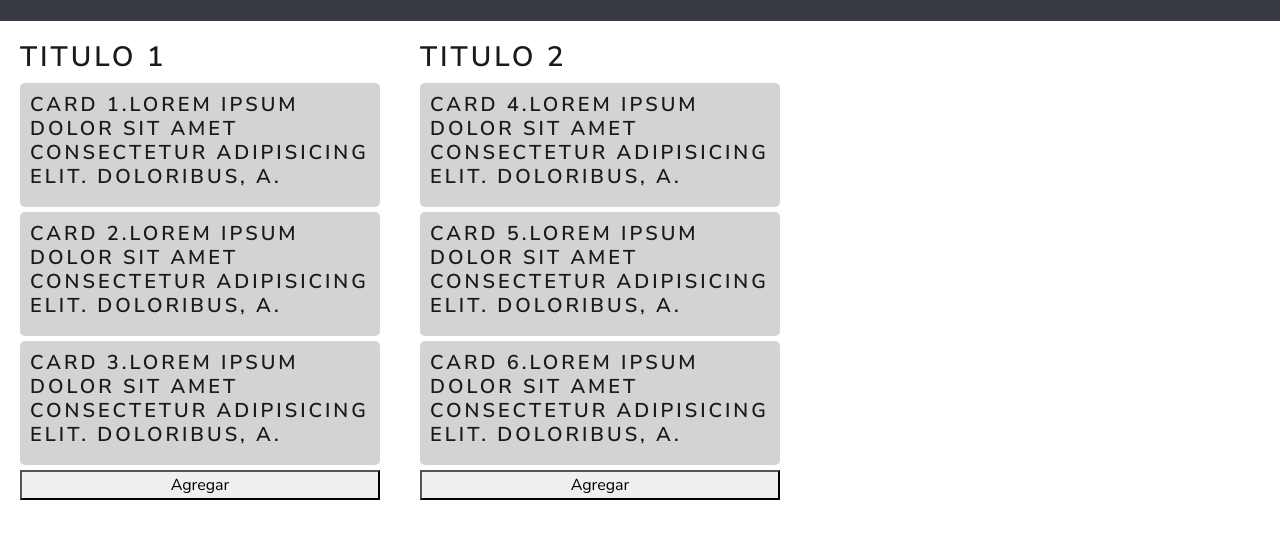
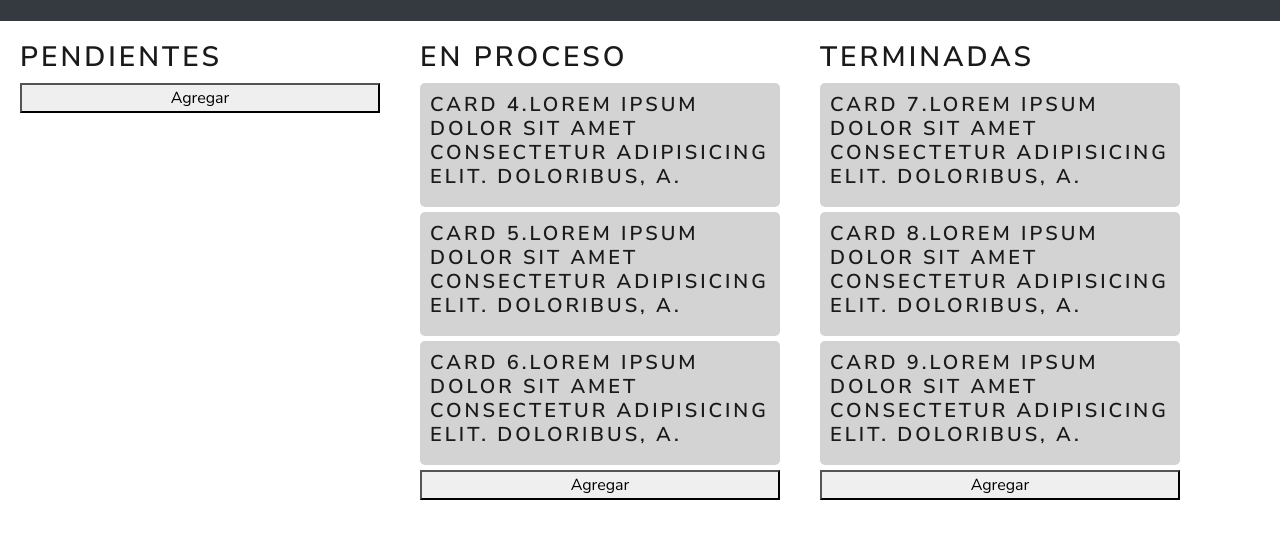
Before and after one commit to exemorelli/proyecto-coder-javascript, a website: page index.html in a window 1280 px wide. Shown: the part 67-606 px from the top of the page. Drawn offline with nearby package versions, Linux system fonts and the light colour scheme; some packages are replaced by stand-ins of ours; a script that the page names is missing.

Commit message:
btn agregar elemento

```diff
--- a/index.html
+++ b/index.html
@@ -28,53 +28,78 @@
         </button> -->
 
         <section class="kanban__lista">
-            <h2>Titulo 1</h2>
+            <h2>Pendientes</h2>
             <div id="lista1" class="kanban__lista__container">
-                <div class="kanban__lista__container__card" data-id="card-1">
+                <!-- <div class="kanban__lista__container__card" data-id="card-1">
                     <h4 class="eventoCard">Card 1.Lorem ipsum dolor sit amet consectetur adipisicing elit. Doloribus, a.
-                        </h3>
+                    </h4>
                     <textarea
                         class="eventoArea oculto">Card 1.Lorem ipsum dolor sit amet consectetur adipisicing elit. Doloribus, a.</textarea>
                 </div>
                 <div class="kanban__lista__container__card" data-id="card-2">
                     <h4 class="eventoCard">Card 2.Lorem ipsum dolor sit amet consectetur adipisicing elit. Doloribus, a.
-                        </h3>
+                    </h4>
                     <textarea
                         class="eventoArea oculto">Card 2.Lorem ipsum dolor sit amet consectetur adipisicing elit. Doloribus, a.</textarea>
                 </div>
                 <div class="kanban__lista__container__card" data-id="card-3">
                     <h4 class="eventoCard">Card 3.Lorem ipsum dolor sit amet consectetur adipisicing elit. Doloribus, a.
-                        </h3>
+                    </h4>
                     <textarea
                         class="eventoArea oculto">Card 3.Lorem ipsum dolor sit amet consectetur adipisicing elit. Doloribus, a.</textarea>
-                </div>
+                </div> -->
             </div>
             <button id="addCard-lista1" class="kanban__lista__btn">Agregar</button>
         </section>
 
         <section class="kanban__lista">
-            <h2>Titulo 2</h2>
+            <h2>En proceso</h2>
             <div id="lista2" class="kanban__lista__container">
                 <div class="kanban__lista__container__card" data-id="card-4">
                     <h4 class="eventoCard">Card 4.Lorem ipsum dolor sit amet consectetur adipisicing elit. Doloribus, a.
-                        </h3>
+                    </h4>
                     <textarea
                         class="eventoArea oculto">Card 4.Lorem ipsum dolor sit amet consectetur adipisicing elit. Doloribus, a.</textarea>
                 </div>
                 <div class="kanban__lista__container__card" data-id="card-5">
                     <h4 class="eventoCard">Card 5.Lorem ipsum dolor sit amet consectetur adipisicing elit. Doloribus, a.
-                        </h3>
+                    </h4>
                     <textarea
                         class="eventoArea oculto">Card 5.Lorem ipsum dolor sit amet consectetur adipisicing elit. Doloribus, a.</textarea>
                 </div>
                 <div class="kanban__lista__container__card" data-id="card-6">
                     <h4 class="eventoCard">Card 6.Lorem ipsum dolor sit amet consectetur adipisicing elit. Doloribus, a.
-                        </h3>
+                    </h4>
                     <textarea
                         class="eventoArea oculto">Card 6.Lorem ipsum dolor sit amet consectetur adipisicing elit. Doloribus, a.</textarea>
                 </div>
             </div>
             <button id="addCard-lista2" class="kanban__lista__btn">Agregar</button>
+        </section>
+
+        <section class="kanban__lista">
+            <h2>Terminadas</h2>
+            <div id="lista3" class="kanban__lista__container">
+                <div class="kanban__lista__container__card" data-id="card-7">
+                    <h4 class="eventoCard">Card 7.Lorem ipsum dolor sit amet consectetur adipisicing elit. Doloribus, a.
+                    </h4>
+                    <textarea
+                        class="eventoArea oculto">Card 7.Lorem ipsum dolor sit amet consectetur adipisicing elit. Doloribus, a.</textarea>
+                </div>
+                <div class="kanban__lista__container__card" data-id="card-8">
+                    <h4 class="eventoCard">Card 8.Lorem ipsum dolor sit amet consectetur adipisicing elit. Doloribus, a.
+                    </h4>
+                    <textarea
+                        class="eventoArea oculto">Card 8.Lorem ipsum dolor sit amet consectetur adipisicing elit. Doloribus, a.</textarea>
+                </div>
+                <div class="kanban__lista__container__card" data-id="card-9">
+                    <h4 class="eventoCard">Card 9.Lorem ipsum dolor sit amet consectetur adipisicing elit. Doloribus, a.
+                    </h4>
+                    <textarea
+                        class="eventoArea oculto">Card 9.Lorem ipsum dolor sit amet consectetur adipisicing elit. Doloribus, a.</textarea>
+                </div>
+            </div>
+            <button id="addCard-lista3" class="kanban__lista__btn">Agregar</button>
         </section>
 
         <!-- Modal -->
--- a/js/main.js
+++ b/js/main.js
@@ -1,6 +1,7 @@
 // IMPLEMENTACIÓN PARA HACER EL DRAG AND DROP CON SORTABLE JS
 const lista1 = document.querySelector("#lista1");
 const lista2 = document.querySelector("#lista2");
+const lista3 = document.querySelector("#lista3");
 
 new Sortable(lista1, {
   group: "draggableCard", // set both lists to same group
@@ -10,16 +11,16 @@ new Sortable(lista1, {
     console.log("Se movió un elemento de la lista 1");
   },
 
-  store: {
+  /* store: {
     set: (sortable) => {
       const orden1 = sortable.toArray();
-      localStorage.setItem("orden-lista-1", orden1.join('|'));
+      localStorage.setItem("orden-lista-1", orden1.join("|"));
     },
     get: () => {
       const orden1 = localStorage.getItem("orden-lista-1");
-      return orden1 ? orden1.split('|') : [];
+      return orden1 ? orden1.split("|") : [];
     },
-  },
+  }, */
 });
 
 new Sortable(lista2, {
@@ -29,21 +30,36 @@ new Sortable(lista2, {
   onEnd: () => {
     console.log("Se movió un elemento de la lista 2");
   },
-  store: {
+  /* store: {
     set: (sortable) => {
       const orden2 = sortable.toArray();
-      localStorage.setItem("orden-lista-2", orden2.join('|'));
+      localStorage.setItem("orden-lista-2", orden2.join("|"));
     },
     get: () => {
       const orden2 = localStorage.getItem("orden-lista-2");
-      return orden2 ? orden2.split('|') : [];
+      return orden2 ? orden2.split("|") : [];
     },
-  },
+  }, */
 });
 
-/* let btnNewCard = document.querySelector("#addCard-lista1");
-
-const addCard = (list) => {}; */
+new Sortable(lista3, {
+  group: "draggableCard",
+  animation: 150,
+  chosenClass: "seleccionado",
+  onEnd: () => {
+    console.log("Se movió un elemento de la lista 2");
+  },
+  /* store: {
+    set: (sortable) => {
+      const orden3 = sortable.toArray();
+      localStorage.setItem("orden-lista-3", orden3.join("|"));
+    },
+    get: () => {
+      const orden3 = localStorage.getItem("orden-lista-3");
+      return orden3 ? orden3.split("|") : [];
+    },
+  }, */
+});
 
 // FUNCION PARA COMENZAR EDICION DE UNA CARD CON TEXTAREA
 const focusCard = (e) => {
@@ -51,7 +67,6 @@ const focusCard = (e) => {
   e.nextElementSibling.classList.remove("oculto");
   e.nextElementSibling.focus();
 };
-
 
 // FUNCION PARA TERMINAR EDICION DE CARD LEYENDO TECLAS 'ESC', 'ENTER' Y CLICK AFUERA
 const finishEdit = (textarea) => {
@@ -66,7 +81,7 @@ const finishEdit = (textarea) => {
       // console.log("HOLA");
     };
   });
-}
+};
 
 // FUNCION PARA GUARDAR CAMBIOS DEL CARD
 const saveEdit = (actual, event) => {
@@ -76,15 +91,40 @@ const saveEdit = (actual, event) => {
   actual.classList.add("oculto");
 };
 
-
 // CODIGO PRINCIPAL
 let textarea = document.querySelectorAll(".eventoArea");
 let contenidoCard = document.querySelectorAll(".eventoCard");
 
-contenidoCard.forEach((e) => {
-  e.onclick = () => {
-    focusCard(e);
-  };
-});
+const editCard = (contenidoCard) => {
+  contenidoCard.forEach((e) => {
+    e.onclick = () => {
+      focusCard(e);
+    };
+  });
+};
 
+editCard(contenidoCard);
 finishEdit(textarea);
+
+// localStorage.setItem("lista","")
+
+let btnNewCard = document.querySelectorAll(".kanban__lista__btn");
+
+const addCard = (array) => {
+  // let cantCards = localStorage.getItem("lista")
+  // data-id="card-1"
+  array.forEach((e, i) => {
+    e.onclick = () => {
+      const padreCard = e.previousElementSibling;
+      console.log(padreCard);
+      padreCard.innerHTML += `
+                <div class="kanban__lista__container__card" data-id="card-${i}">
+                    <h4 class="eventoCard">Hola</h4>
+                    <textarea class="eventoArea oculto">Hola</textarea>
+                </div>
+      `;
+    };
+  });
+};
+
+addCard(btnNewCard);
```
Lines whose indentation alone changed are shown as unchanged.
